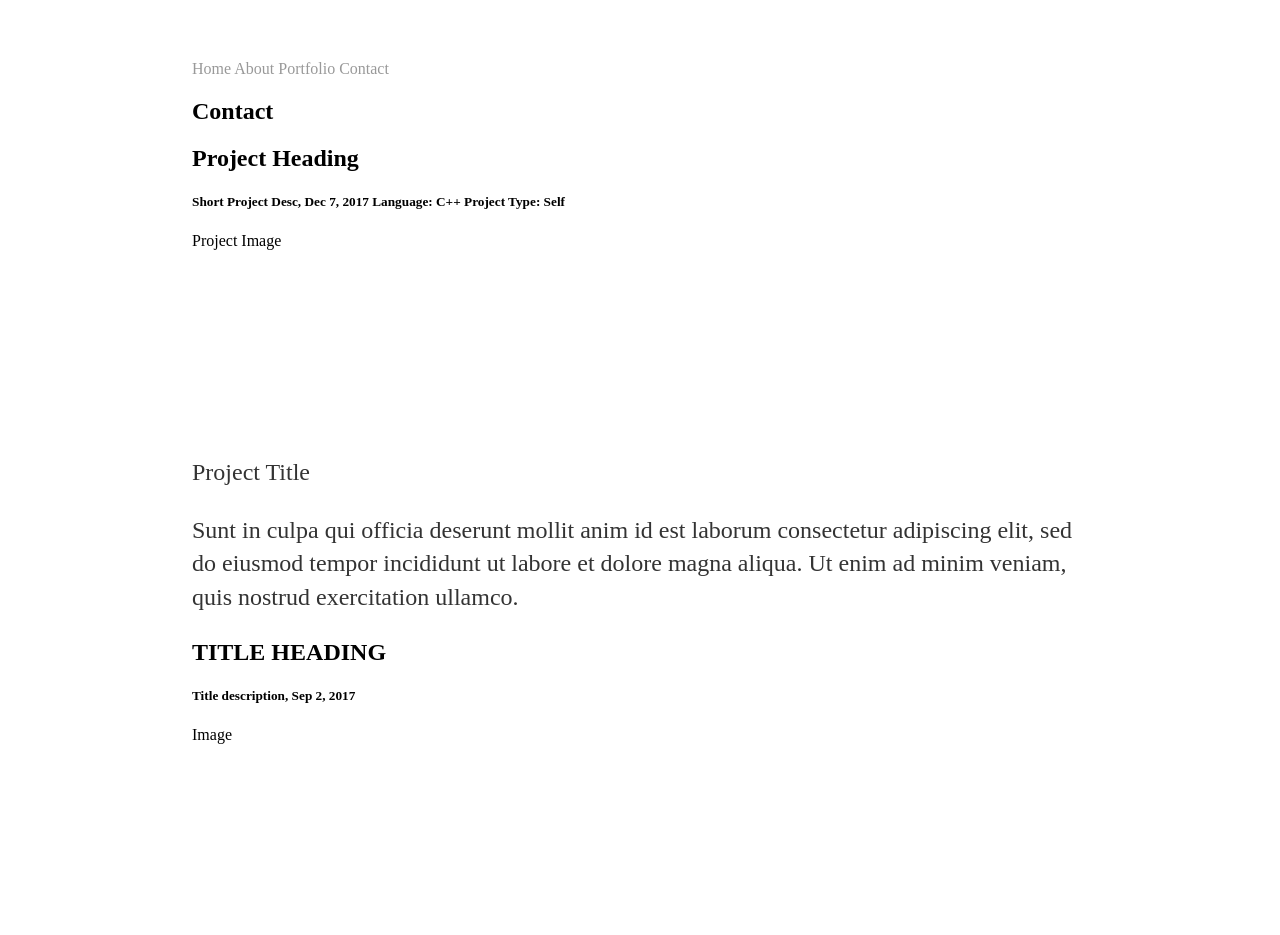
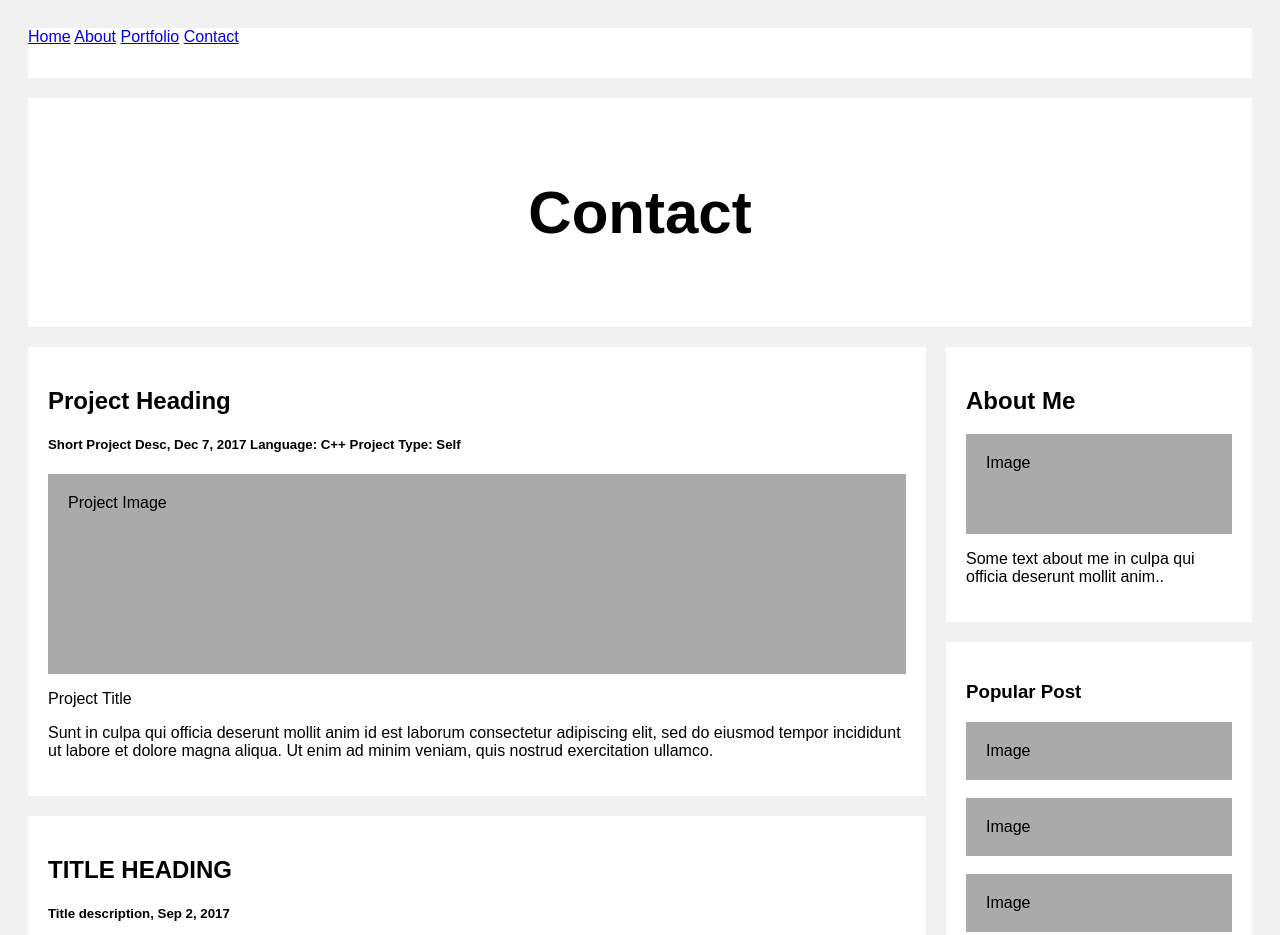
Before and after one commit to Sweet-Logic/Sweet-Logic.github.io, a plain HTML site: page Contact.html in a window 1280 px wide. Shown: the top 935 px of the page. Drawn offline with Linux system fonts and the light colour scheme; files that its build step writes are made by us from their sources.

Commit message:
~Modified the css to work with the new layout

```diff
--- a/css/main.css
+++ b/css/main.css
@@ -1,61 +1,74 @@
-
-.container{
-	width: 90%;
-	height: 90%;
-
-	background: aqua;
+* {
+  box-sizing: border-box;
 }
 
-.leftBar{
-	margin-left: 5%;
-	width: 20%;
+nav{
+  background: #ffffff;
+  box-sizing: content-box;
+  height: 50px;
+  margin-bottom: 20px;
+}
+body {
+  font-family: Arial;
+  padding: 20px;
+  background: #f1f1f1;
 }
 
-.mainBody{
-	margin-left: 30%;
-	margin-right: 70%;
+/* Header/Blog Title */
+.header {
+  padding: 30px;
+  font-size: 40px;
+  text-align: center;
+  background: white;
 }
 
-body {
-    margin: 60px auto;
-    width: 70%;
-}
-nav ul, footer ul {
-    font-family:'Helvetica', 'Arial', 'Sans-Serif';
-    padding: 0px;
-    list-style: none;
-    font-weight: bold;
-}
-nav ul li, footer ul li {
-    display: block;
-    margin-right: 20px;
-}
-a {
-    text-decoration: none;
-    color: #999;
-}
-a:hover {
-    text-decoration: underline;
-}
-h1 {
-    font-size: 3em;
-    font-family:'Helvetica', 'Arial', 'Sans-Serif';
-}
-p {
-    font-size: 1.5em;
-    line-height: 1.4em;
-    color: #333;
-}
-footer {
-    border-top: 1px solid #d5d5d5;
-    font-size: .8em;
+/* Create two unequal columns that floats next to each other */
+/* Left column */
+.leftcolumn {
+  float: left;
+  padding-right: 20px;
+  width: 75%;
 }
 
-ul.posts {
-    margin: 20px auto 40px;
-    font-size: 1.5em;
+/* Right column */
+.rightcolumn {
+  float: left;
+  width: 25%;
 }
 
-ul.posts li {
-    list-style: none;
+/* Fake image */
+.fakeimg {
+  background-color: #aaa;
+  width: 100%;
+  padding: 20px;
 }
+
+/* Add a card effect for articles */
+.card {
+  background-color: white;
+  padding: 20px;
+  margin-top: 20px;
+}
+
+/* Clear floats after the columns */
+.row:after {
+  content: "";
+  display: table;
+  clear: both;
+}
+
+/* Footer */
+.footer {
+  padding: 20px;
+  text-align: center;
+  background: #ddd;
+  margin-top: 20px;
+}
+
+/* Responsive layout - when the screen is less than 800px wide, make the two columns stack on top of each other instead of next to each other */
+@media screen and (max-width: 800px) {
+  .leftcolumn, .rightcolumn {
+    width: 100%;
+    padding: 0;
+  }
+}
```
